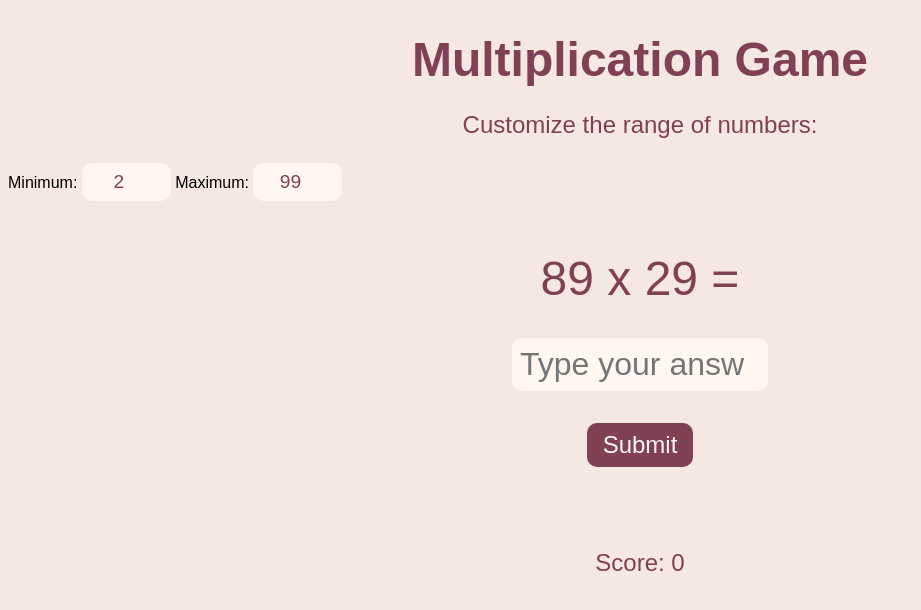
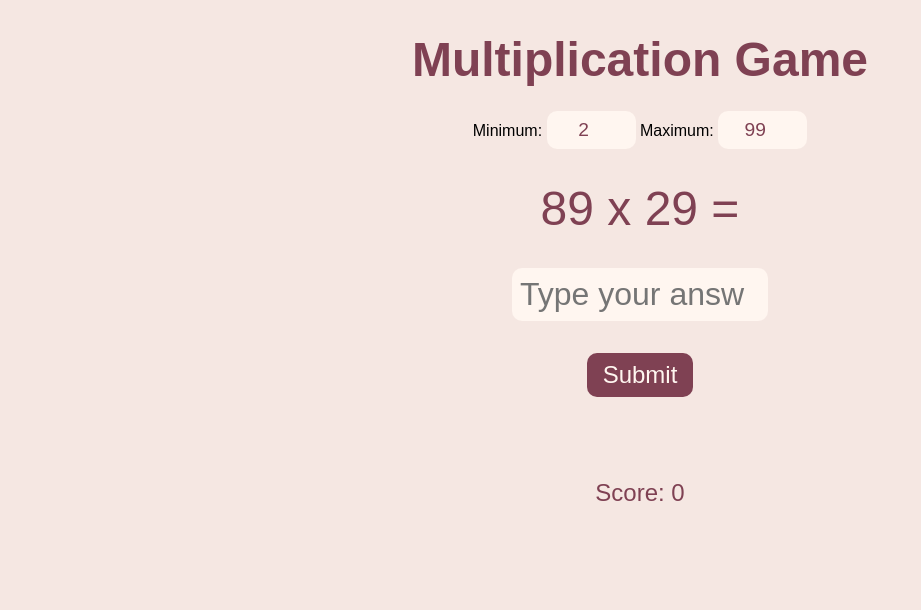
Before and after one commit to milan-panta/arithmetics, a plain HTML site: page index.html in a window 1280 px wide. Shown: the whole page, without its empty margins (0-921 px from the left). Drawn offline with Linux system fonts and the light colour scheme.

Commit message:
centered min and max

```diff
--- a/index.html
+++ b/index.html
@@ -1,23 +1,24 @@
 <!DOCTYPE html>
 <html lang="en">
   <head>
-  <meta charset="UTF-8">
+    <meta charset="UTF-8" />
     <title>Multiplication Game</title>
-  <link rel="stylesheet" href="style.css">
+    <link rel="stylesheet" href="style.css" />
   </head>
   <body>
     <h1>Multiplication Game</h1>
-  <p>Customize the range of numbers:</p>
+    <p></p>
+    <center>
       <label for="min">Minimum:</label>
-<input type="number" id="min" min="1" max="999" value="2">
+      <input type="number" id="min" min="1" max="999" value="2" />
       <label for="max">Maximum:</label>
-<input type="number" id="max" min="2" max="999" value="99">
-  <br><br>
+      <input type="number" id="max" min="2" max="999" value="99" />
+    </center>
     <div id="question"></div>
-  <input type="number" id="answer" placeholder="Type your answer here...">
+    <input type="number" id="answer" placeholder="Type your answer here..." />
     <button id="submit">Submit</button>
     <div id="result"></div>
-  <br>
+    <br />
     <div id="score">Score: 0</div>
     <script src="script.js"></script>
   </body>
```
Lines whose indentation alone changed are shown as unchanged.
